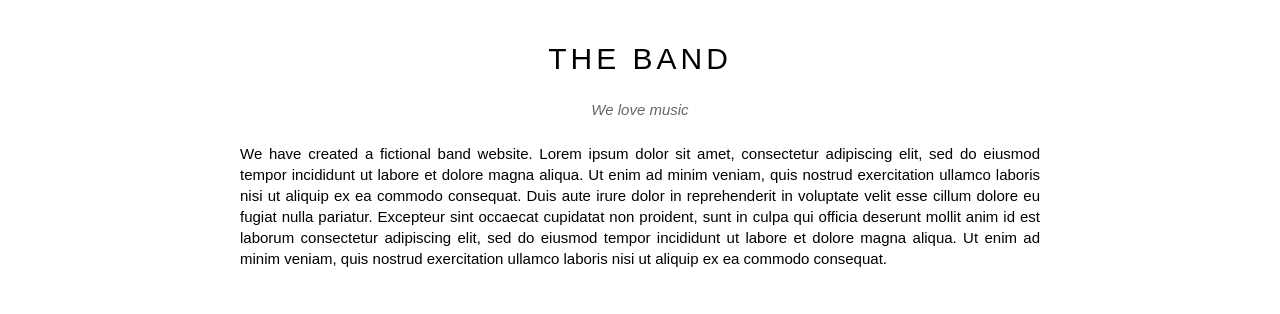
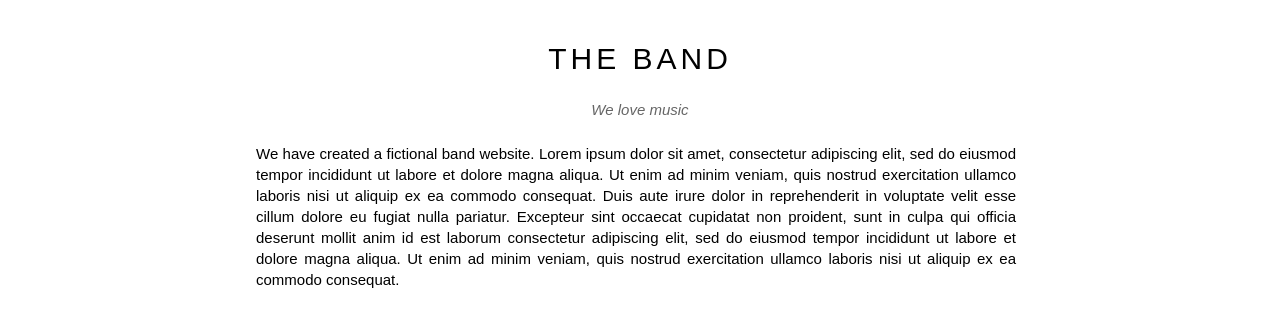
Before and after one commit to AtamCow/AtamCow, a plain HTML site: page index.html in a window 1280 px wide. Shown: the part 708-1022 px from the top of the page. Drawn offline with Linux system fonts and the light colour scheme.

Commit message:
Update style.css

```diff
--- a/assets/css/style.css
+++ b/assets/css/style.css
@@ -187,9 +187,12 @@ html{
 
 #content .content-section{
     width: 800px;
+    max-width: 100%;
     padding: 64px 0 112px;
     margin-left: auto;
     margin-right: auto;
+    padding-left: 16px;
+    padding-right: 16px;
 }
 
 #content .section-heading{
@@ -211,7 +214,9 @@ html{
     margin-top: 25px;
     font-size: 15px;
     text-align: justify;
-    line-height: 1.4;
+    line-height: 1.4;.
+    margin-left: 8px;
+    margin-right: 8px;
 }
 
 #content .members-list{
```
